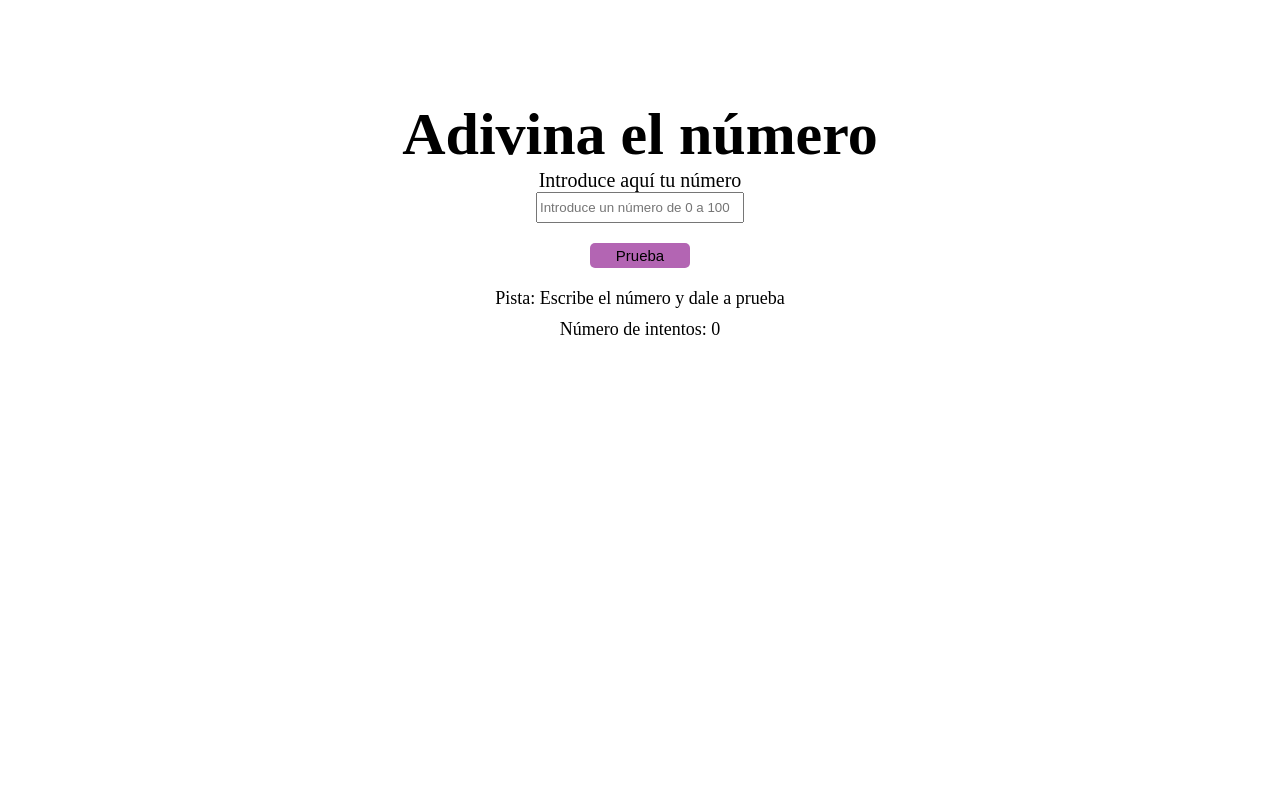
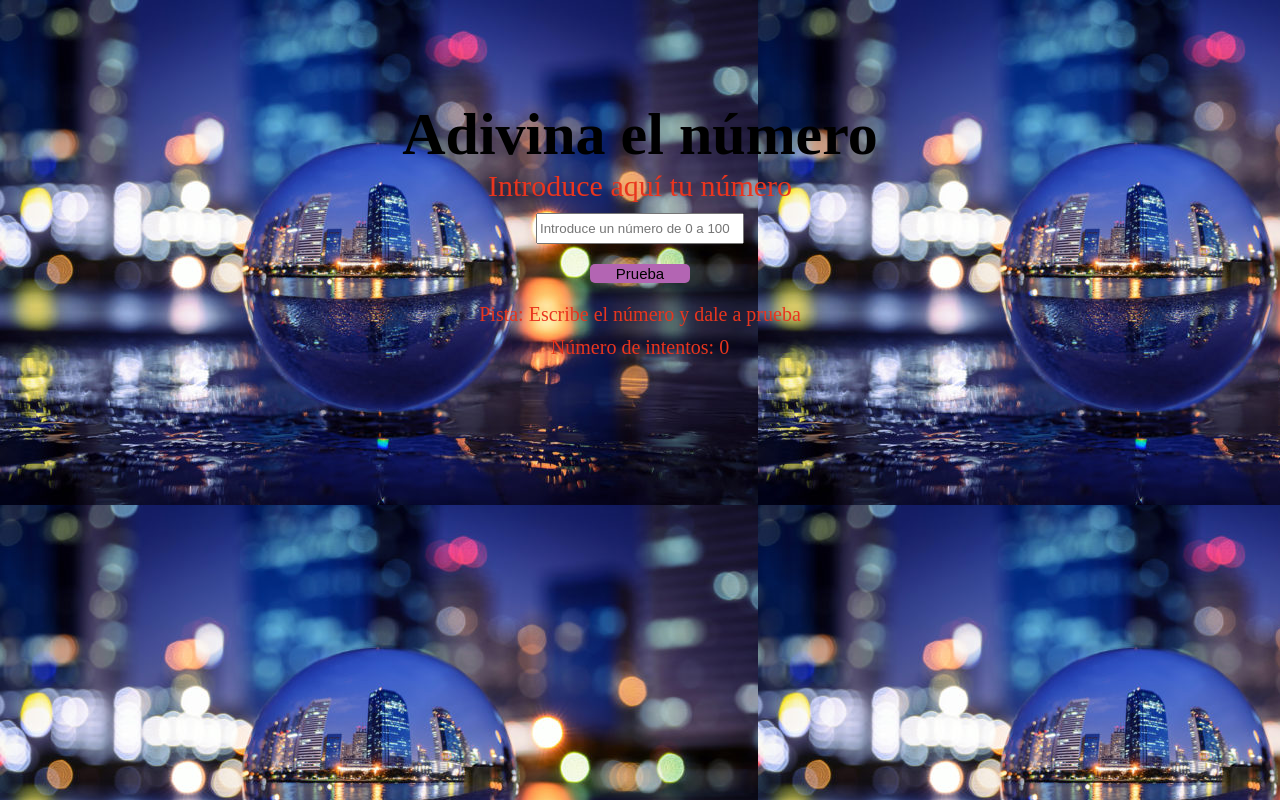
Before and after one commit to Adalab/modulo-2-evaluacion-intermedia-AMirandaRd, a plain HTML site: page index.html in a window 1280 px wide. Drawn offline with Linux system fonts and the light colour scheme.

Commit message:
Complete

```diff
--- a/index.html
+++ b/index.html
@@ -8,7 +8,7 @@
     <link rel="stylesheet" href="./styles/reset.css" />
     <link rel="stylesheet" href="./styles/main.css" />
   </head>
-  <body>
+  <body class="allpage">
     <div class="container">
       <h1 class="title">Adivina el número</h1>
       <label class="label" for="usernumber"> Introduce aquí tu número</label>
--- a/styles/main.css
+++ b/styles/main.css
@@ -1,4 +1,9 @@
+.allpage{
+    background-image: url(./Photoball_ejemplo_6-758x505.jpg)
+}
+
 .container {
+  margin-top: 100px;
   display: flex;
   flex-direction: column;
   align-items: center;
@@ -6,26 +11,30 @@
 
 .title {
   font-size: 60px;
-  margin-top: 100px;
 }
 .input {
   width: 200px;
   height: 25px;
 }
 .label {
-  font-size: 20px;
+  font-size: 30px;
+  margin-bottom: 10px;
+  color: rgb(233, 53, 30);
 }
 .clue {
   margin-bottom: 10px;
-  font-size: 18px;
+  font-size: 20px;
+  color: rgb(233, 53, 30);
 }
 .counter {
-  font-size: 18px;
+  font-size: 20px;
+  color: rgb(233, 53, 30);
 }
 
 .button {
   width: 100px;
-  height: 25px;
+  height: 30
+  git px;
   margin: 20px 0 20px 0;
   background-color: rgb(179, 101, 179);
   border: 2px rebeccapurple;
```
Also changed, not shown: styles/Photoball_ejemplo_6-758x505.jpg (added).
